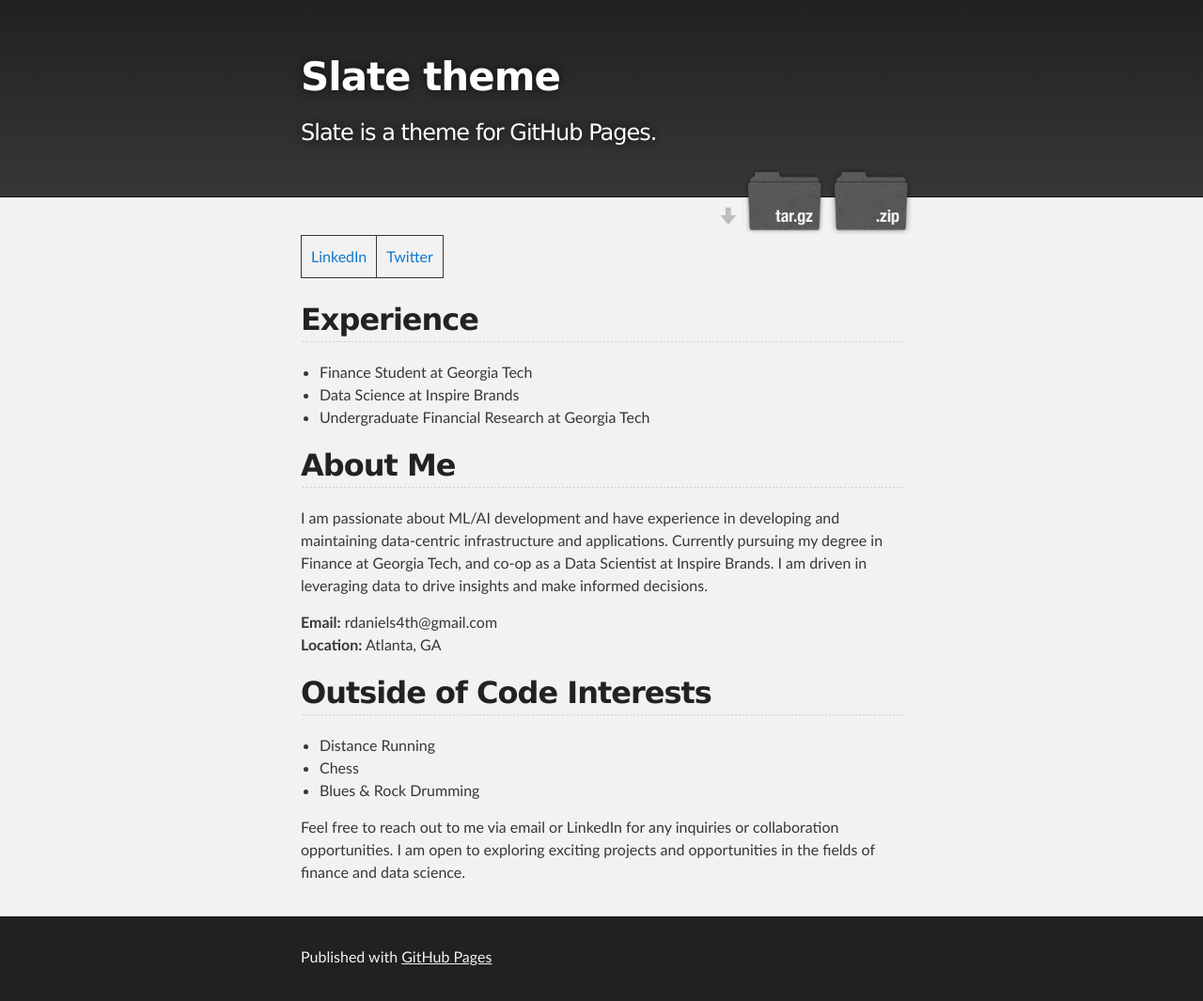
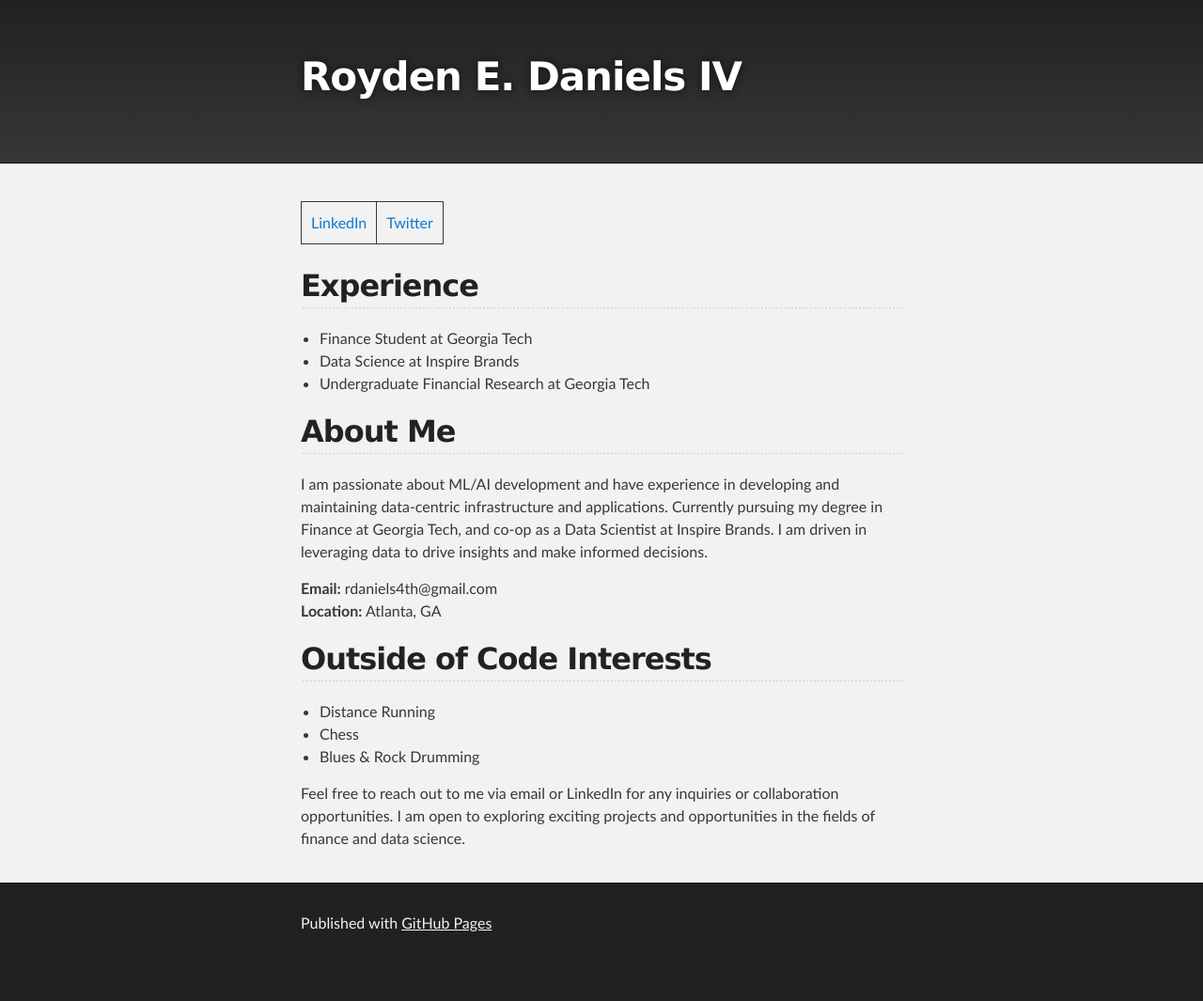
Before and after one commit to rdaniels4th/rdaniels4th.github.io, a Jekyll site: the page built from index.md, in a window 1280 px wide. Shown: the whole page at 94% size. Built offline with Jekyll 4.4.1, drawn with Linux system fonts in a browser that asks for light colours; our own code applies the rules of GitHub Pages for plain Markdown files; the repository's description, which GitHub fills in, is left out; after the commit the page ends 1029 px from its top, so only the background shows below that.

Commit message:
Update _config.yml

```diff
--- a/_config.yml
+++ b/_config.yml
@@ -1,5 +1,5 @@
-title: Slate theme
-description: Slate is a theme for GitHub Pages.
-show_downloads: true
+title: Royden E. Daniels IV
+description:
+show_downloads: false
 google_analytics:
 theme: jekyll-theme-slate
```
